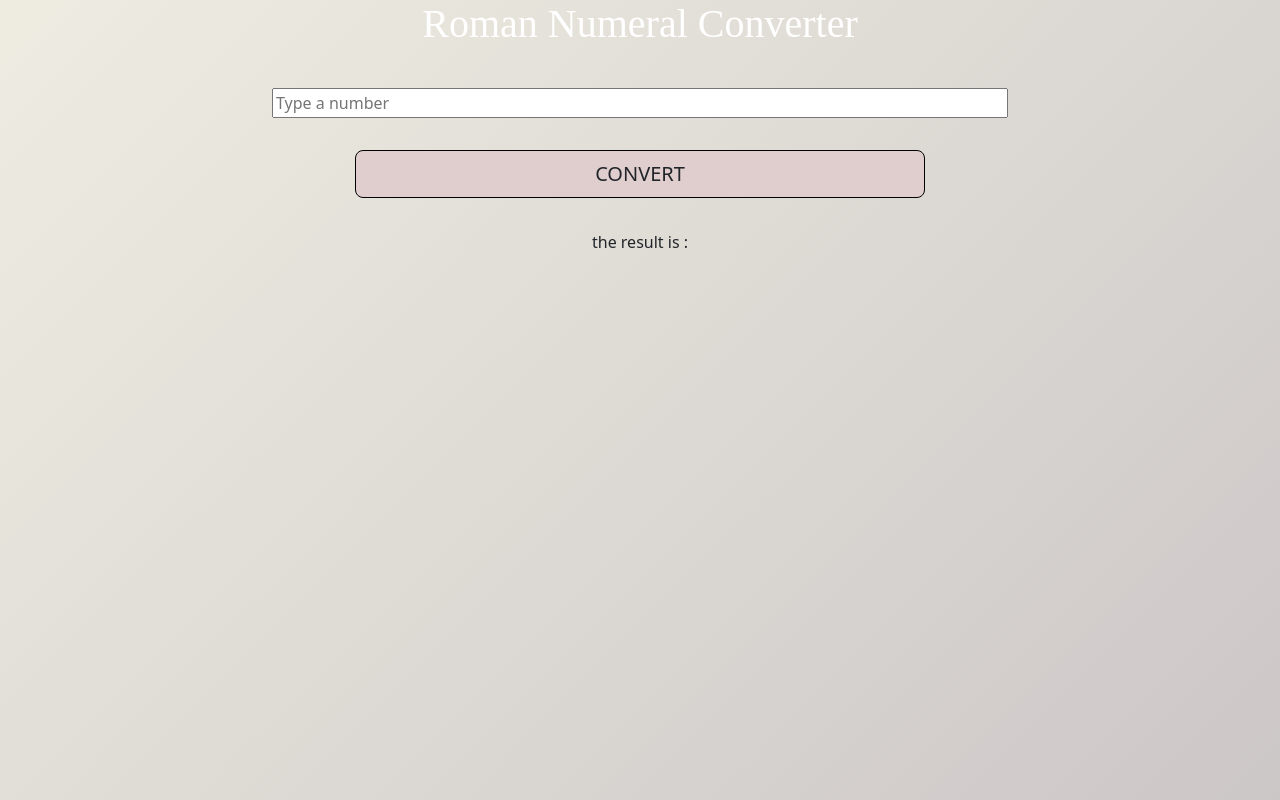
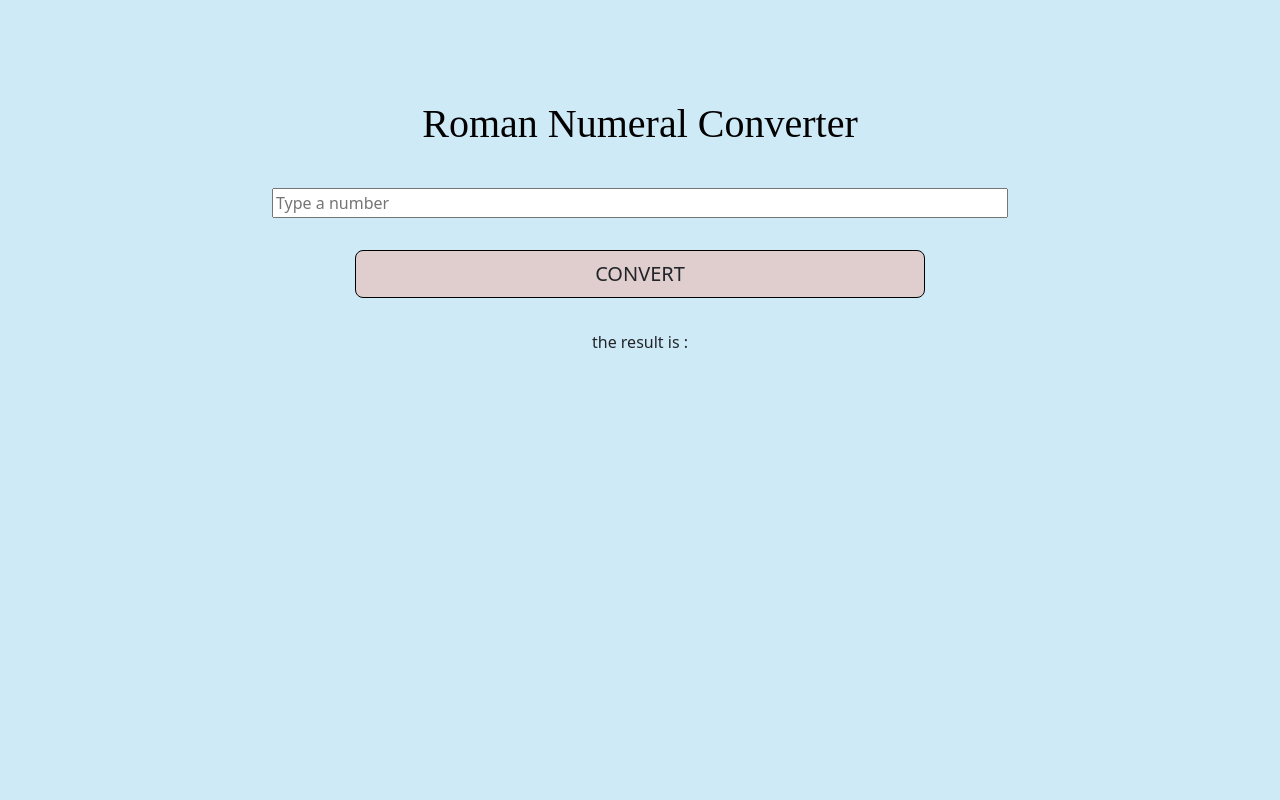
Before and after one commit to DipikaRaval78/Roman-Numeral-Converter-Javascript, a plain HTML site: page index.html in a window 1280 px wide. Drawn offline with nearby package versions, Linux system fonts and the light colour scheme.

Commit message:
bg-color-change

```diff
--- a/index.css
+++ b/index.css
@@ -7,7 +7,7 @@
   }
 
   body {
-    background: #fff;
+    background: #aedcf294 !important;
     /* fallback for old browsers */
     background: -webkit-linear-gradient(135deg, hsl(0, 5%, 79%), hsl(51, 28%, 91%));
     /* Chrome 10-25, Safari 5.1-6 */
--- a/index.html
+++ b/index.html
@@ -14,10 +14,10 @@
   <body>
 
 <div class="cover">
-    <div class="container header">
+    <div class="container header" style="padding: 100px 0 0 0;">
       <div class="row row-margin">
         <div class="col-sm-12">
-        <h1 class="text-center">Roman Numeral Converter</h1>
+        <h1 class="text-center" style="color: black;">Roman Numeral Converter</h1>
         </div>
          </div>
     </div>
```
